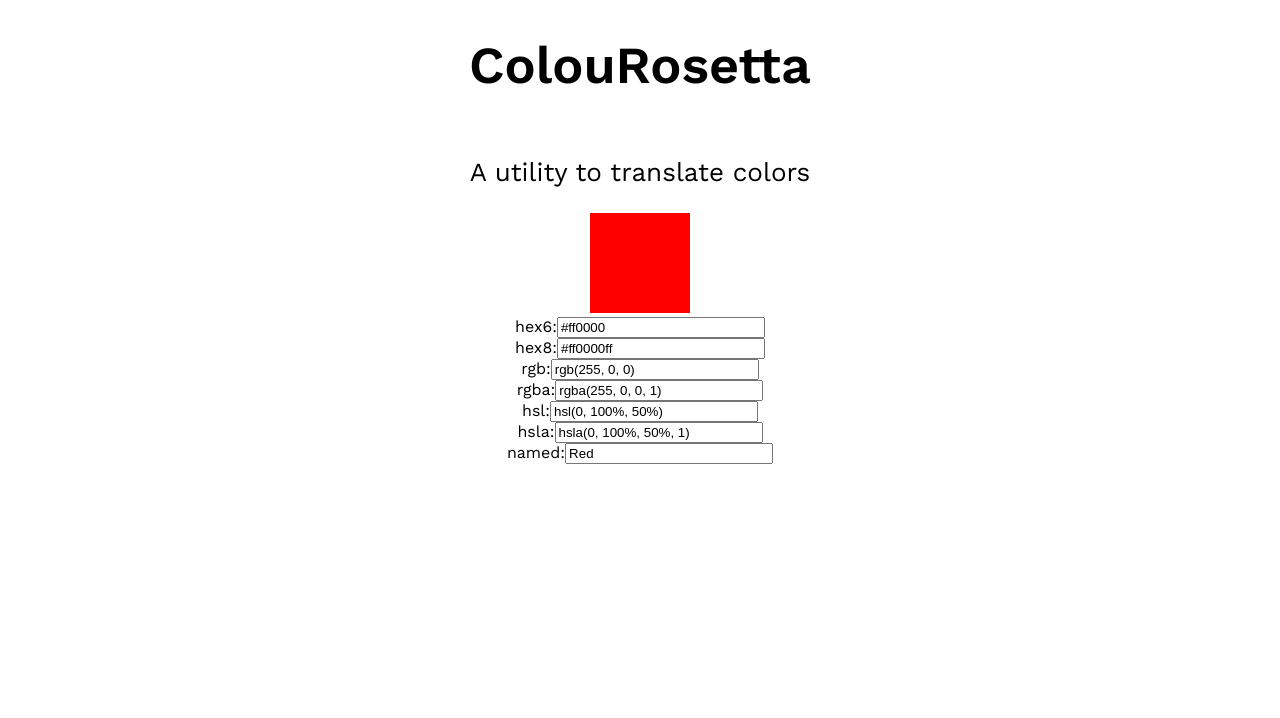
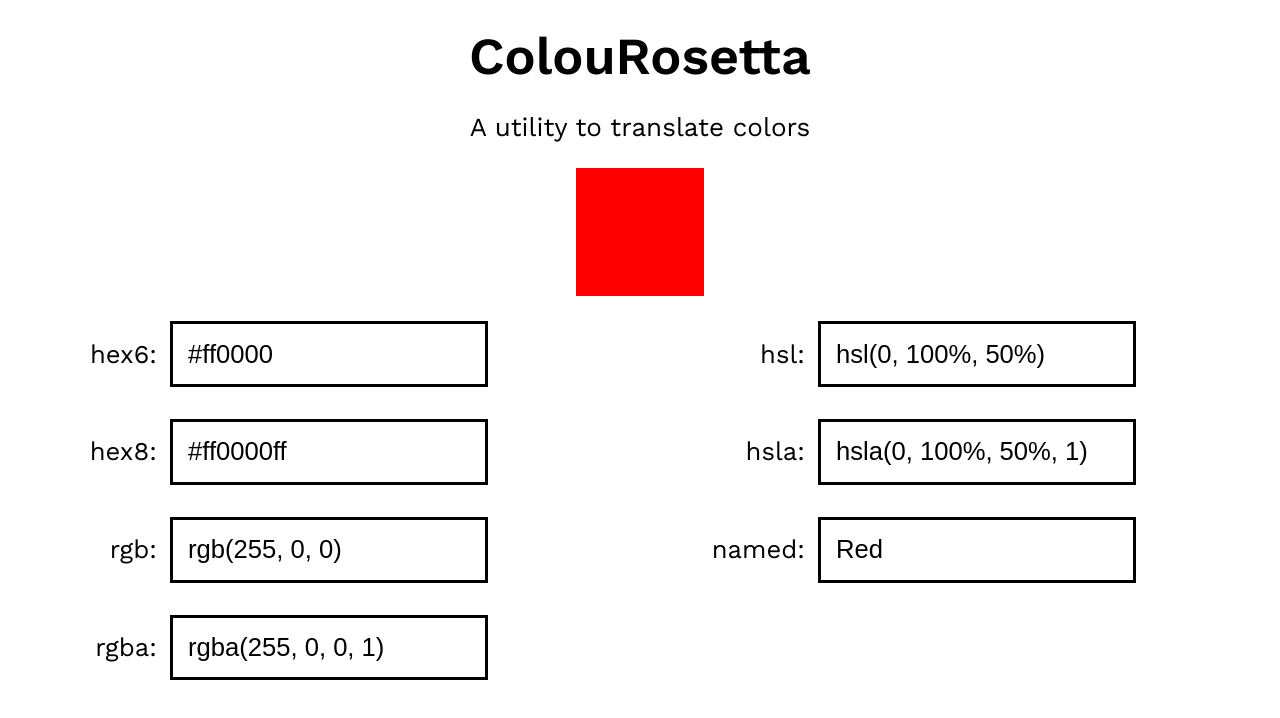
Before and after one commit to chipcullen/colorosetta, a React (Create React App) app: page / in a window 1280 px wide. Shown: the top 718 px of the page. Built offline with nearby package versions, Linux system fonts and the light colour scheme.

Commit message:
styling cleanup

```diff
--- a/src/App.css
+++ b/src/App.css
@@ -13,23 +13,73 @@
   font-size: calc(10px + 2vmin);
 }
 
+h1 {
+  margin: 2vw auto 0 auto;
+}
+
+p {
+  margin: 2vw auto;
+}
+
 .inputs {
   display: flex;
   flex-direction: column;
+  position: relative;
+  left: -4vw;
+}
+
+@media (min-width: 75rem) {
+  .inputs {
+    display: block;
+    columns: 2;
+  }
+
+}
+
+label {
+  font-size: clamp(1rem, 2vw, 2rem);
+  display: block;
+}
+
+.label-text {
+  display: inline-block;
+  width: clamp(4.5rem, 9vw, 9rem);
+  text-align: right;
 }
 
 input {
-  width: 200px;
+  width: clamp(12.5rem, 22vw, 25rem);
+  font-size: clamp(1rem, 2vw, 2rem);
+  padding: 1.2vw;
+  border: 3px solid black;
+  background: white;
+  margin-bottom: 2rem;
+  margin-left: 1vw;
+  font-family: sans-serif;
+  transition: border-color ease-in .2s, border-radius ease-in .2s, background-color ease-in .2s;
+}
+
+input:focus {
+  border-color: blue;
+  border-radius: clamp(.5rem, 1vw, 1rem);;
+  outline: none;
+  background-color: hsla(60, 100%, 50%, 0.2);
+}
+
+:root {
+  --swatch-size: clamp(6.25rem, 10vw, 12.5rem);
 }
 
 .swatch-wrapper {
   --gray: #cccccc;
-  --square-size: 20px;
-  --half-square: 10px;
-  --neg-half-square: -10px;
+  --square-size: calc(var(--swatch-size) / 5);
+  --half-square: calc(var(--swatch-size) / 10);
+  --neg-half-square: calc((var(--swatch-size) / 10) * -1);
   display: inline-block;
-  width: 100px;
-  height: 100px;
+  position: relative;
+  margin-bottom: 2vw;
+  width: var(--swatch-size);
+  height: var(--swatch-size);
   background-image:
     linear-gradient(45deg, var(--gray) 25%, transparent 25%),
     linear-gradient(-45deg, var(--gray) 25%, transparent 25%),
@@ -43,8 +93,20 @@ input {
     var(--neg-half-square) 0px;
 }
 
+.swatch-wrapper::before {
+  content: '';
+  display: block;
+  position: absolute;
+  top: 0;
+  left: 0;
+  width: 100%;
+  height: 100%;
+  background-image: linear-gradient(90deg, rgba(255, 255, 255, 0) 0%, rgba(255,255,255,1) 70%);
+}
+
 .swatch {
   display: inline-block;
-  width: 100px;
-  height: 100px;
+  width: var(--swatch-size);
+  height: var(--swatch-size);
+  position: relative;
 }
--- a/src/components/Input.tsx
+++ b/src/components/Input.tsx
@@ -79,7 +79,9 @@ const Input: React.FC<InputProps> = props => {
 
   return (
     <label>
+      <span className="label-text">
       {labelText}:
+      </span>
       <input
         type="text"
         placeholder={placeHolder}
```
